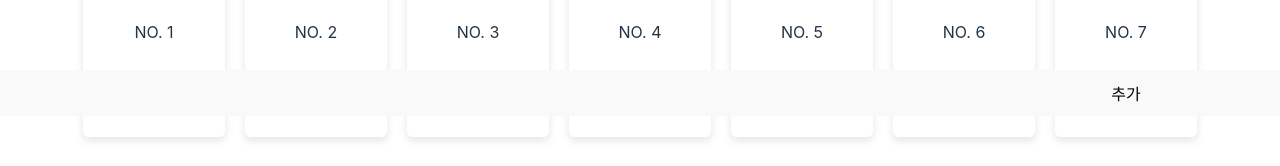
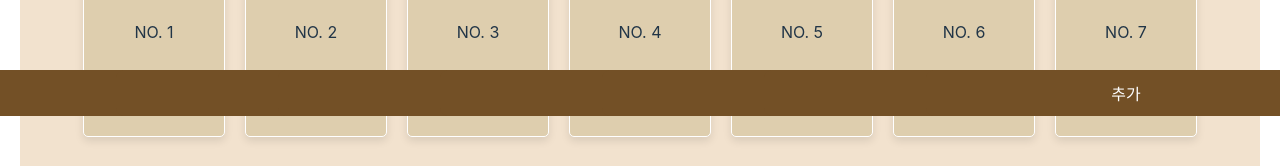
Before and after one commit to gksek015/Pokemon-Dex, a React (Vite) app: page /dex in a window 1280 px wide. Shown: the part 712-878 px from the top of the page. Built offline with nearby package versions, Linux system fonts and the light colour scheme.

Commit message:
List Css

```diff
--- a/src/components/PokemonCard.jsx
+++ b/src/components/PokemonCard.jsx
@@ -14,12 +14,17 @@ align-items: center;
 justify-content: center;
 border: 1px solid white;
 border-radius: 5px;
-background-color: white;
+background-color: #DECEAE;
 box-shadow: 0 4px 8px rgba(0,0,0,0.1);
 width: 100px;
 text-align: center;
 padding: 20px;
 margin: 10px;
+`;
+
+const AddButton = styled.button`
+    background-color: #735026;
+    color: white;
 `
 
 const PokemonCard = ({pokemon, addPokemon}) => {
@@ -39,7 +44,7 @@ const PokemonCard = ({pokemon, addPokemon}) => {
             <img src={pokemon.img_url} alt={pokemon.korean_name} onClick={handleGoToDetail}/>
         <h3>{pokemon.korean_name}</h3>
         <p>NO. {pokemon.id}</p>
-        <button onClick={handleAddButton}>추가</button>
+        <AddButton onClick={handleAddButton}>추가</AddButton>
         </Card>
     </CardContainer>
   )
--- a/src/components/PokemonList.jsx
+++ b/src/components/PokemonList.jsx
@@ -10,6 +10,8 @@ const CardList = styled.div`
     flex-wrap: wrap;
     justify-content: center;
     padding: 20px;
+    background-color: #F2E2CE;
+    border-radius: 5px;
 `
 
 const PokemonList = () => {
--- a/src/pages/PokemonDetail.jsx
+++ b/src/pages/PokemonDetail.jsx
@@ -21,8 +21,9 @@ const DetailImg = styled.img`
 `;
 
 const DetailButton = styled.button`
-    background-color: #DECEAE;
+    background-color: #735026;
     border-radius: 5px;
+    color: white;
 `
 
 const PokemonDetail = () => {
```
